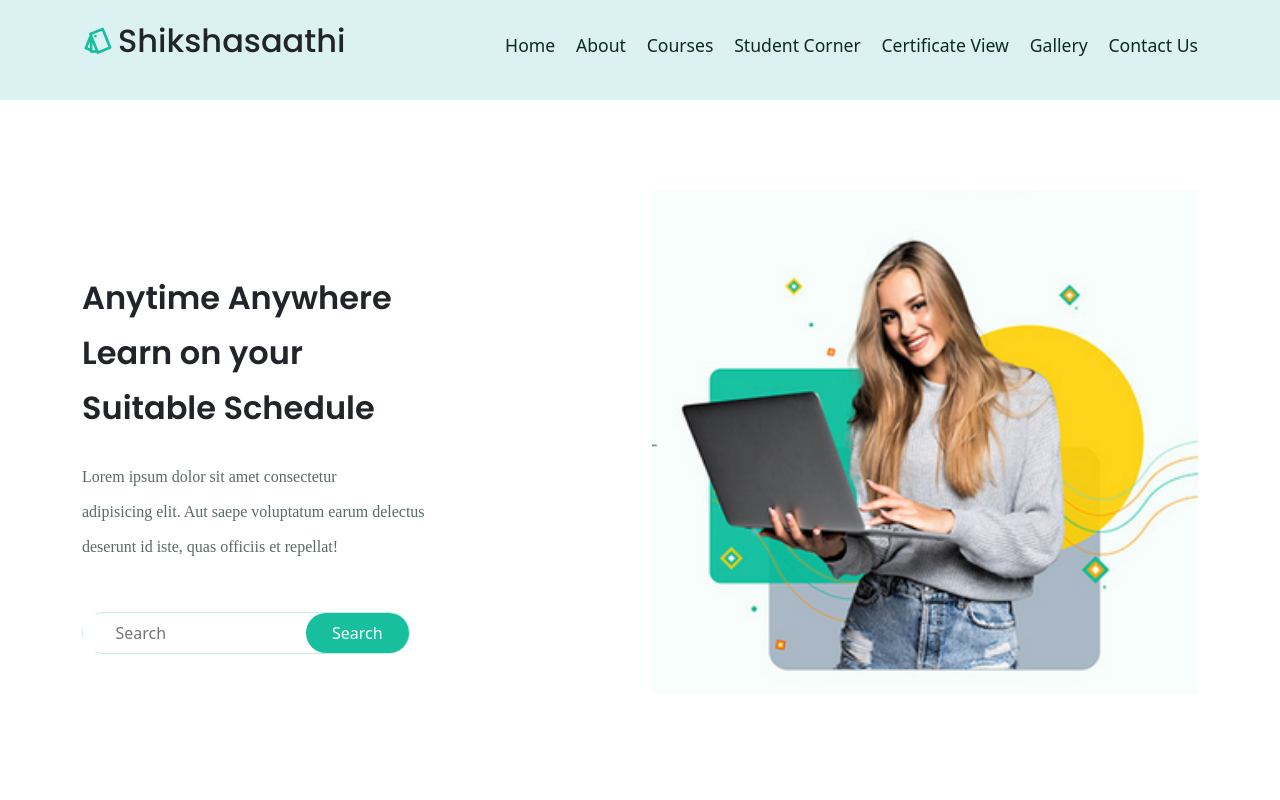
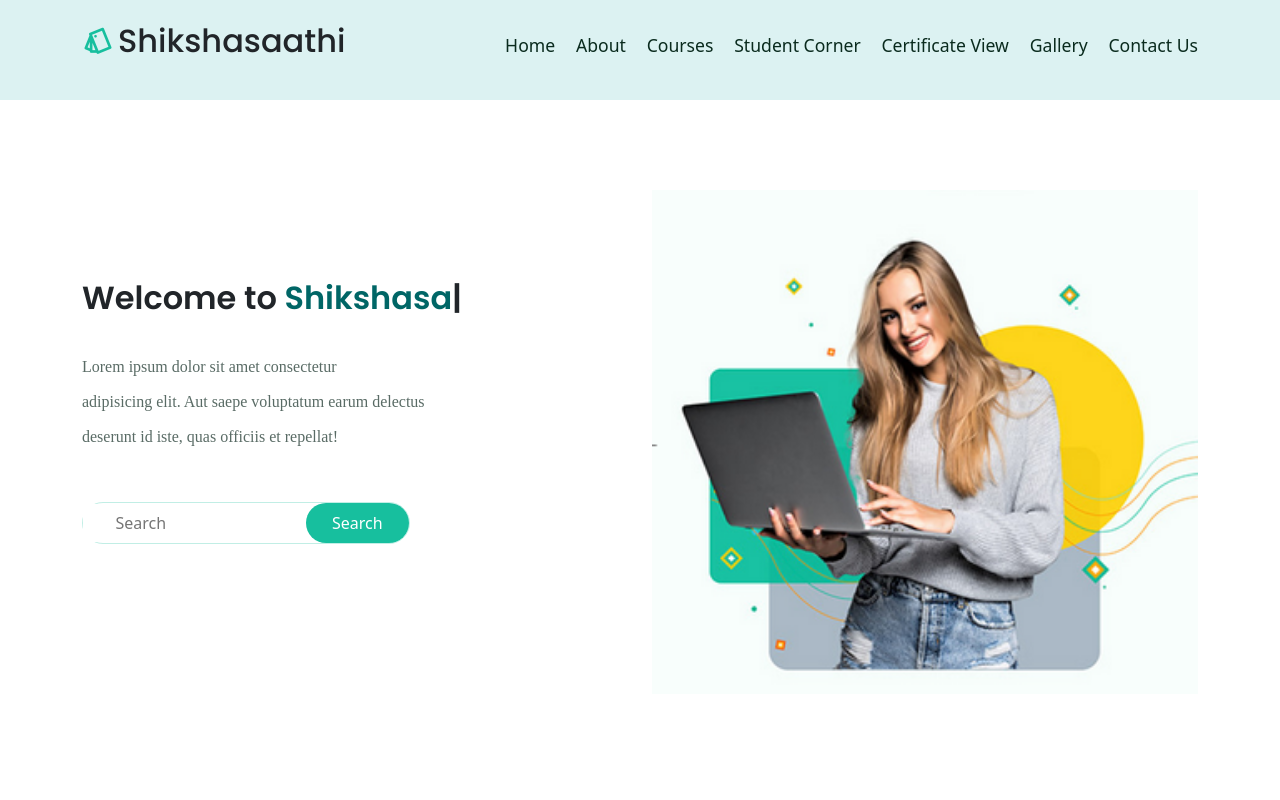
Before and after one commit to Sahindtech/shikshasaathi.org, a React (Create React App) app in the folder frontend/: page / in a window 1280 px wide. Shown: the top 800 px of the page. Built offline with nearby package versions, Linux system fonts and the light colour scheme; a web font is replaced by a local one.

Commit message:
Update Home

```diff
--- a/frontend/src/pages/Home.jsx
+++ b/frontend/src/pages/Home.jsx
@@ -2,6 +2,8 @@ import React, { Fragment } from "react";
 
 // Import Swiper React components
 import { Swiper, SwiperSlide } from "swiper/react";
+
+import TypedText from "./TypedText";
 
 // Import Swiper styles
 import "swiper/css";
@@ -32,7 +34,7 @@ const Home = () => {
             <Col lg="6" md="6">
               <div className="hero__content">
                 <h2 className="mb-4 hero__title">
-                  Anytime Anywhere <br /> Learn on your <br /> Suitable Schedule
+                     Welcome to  <TypedText />
                 </h2>
                 <p className="mb-5">
                   Lorem ipsum dolor sit amet consectetur <br /> adipisicing
```
